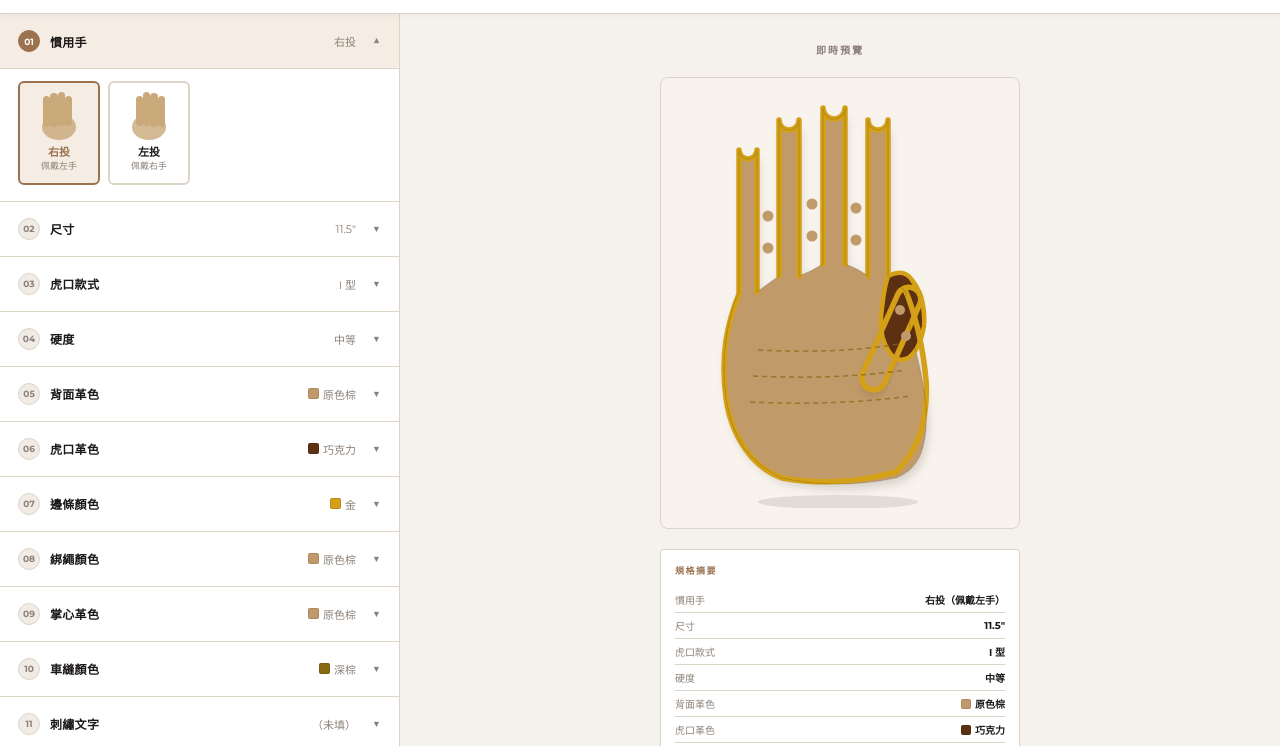
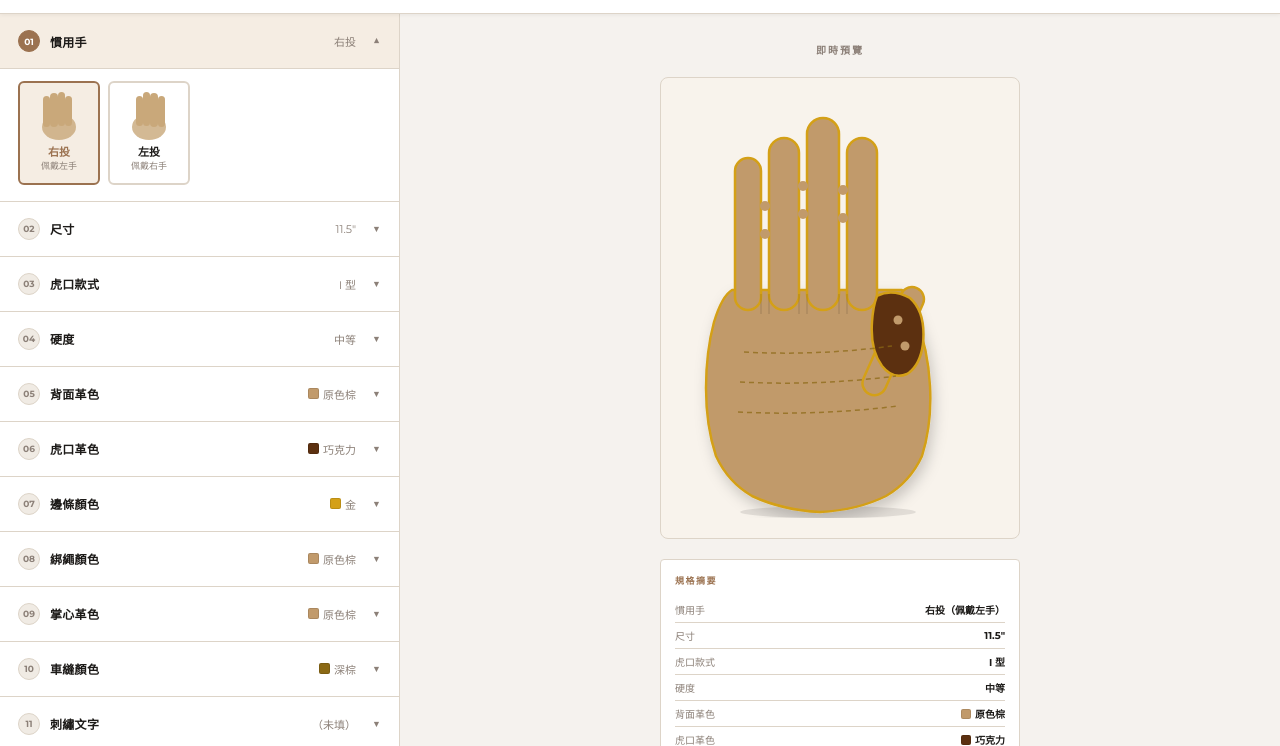
Before and after one commit to mao861225/-mao-agent, a website: page glove-builder.html in a window 1280 px wide. Shown: the part 54-800 px from the top of the page. Drawn offline with Linux system fonts and the light colour scheme; a web font is replaced by a local one.

Commit message:
重繪手套 SVG：修正比例、薄邊條、虎口整合
- 手指改短改寬（比掌心比例正確），改用獨立 rect 堆疊
- 邊條從厚框（5.5px 個別描邊）改為薄邊（2.5px gz-bd class）
- 掌心改大型路徑，手指 rect 下端延伸入掌心形成自然銜接
- 拇指 rect 旋轉 24° 指向右下，與虎口正確連接
- 虎口路徑重定位至食指/拇指交接區
- 更新 WEB_PATHS 座標以匹配新版虎口形狀

Co-Authored-By: Claude Sonnet 4.6 <noreply@anthropic.com>

```diff
--- a/glove-builder.html
+++ b/glove-builder.html
@@ -97,14 +97,16 @@ body{background:var(--bg);color:var(--text);font-family:'Montserrat',sans-serif;
 .glove-stage{background:#F8F3EC;border:1px solid var(--border);border-radius:8px;padding:20px;width:100%;max-width:360px;display:flex;justify-content:center}
 .glove-stage svg{width:100%;max-width:300px;height:auto}
 
-/* SVG zone fills (updated via CSS custom properties) */
+/* SVG zone fills */
 .gz-back{fill:var(--gv-back)}
 .gz-web{fill:var(--gv-web)}
 .gz-palm{fill:var(--gv-palm)}
 .gz-laces{fill:var(--gv-laces)}
-.gz-binding{fill:none;stroke:var(--gv-binding);stroke-linecap:round;stroke-linejoin:round;stroke-width:5.5}
-.gz-stitch{fill:none;stroke:var(--gv-stitching);stroke-width:1.5;stroke-dasharray:5,4;opacity:.75}
-.gz-line{fill:none;stroke:rgba(0,0,0,.13);stroke-width:1.2;stroke-linejoin:round}
+/* binding edge strip on each piece */
+.gz-bd{stroke:var(--gv-binding);stroke-width:2.5;stroke-linecap:round;stroke-linejoin:round}
+.gz-stitch{fill:none;stroke:var(--gv-stitching);stroke-width:1.5;stroke-dasharray:5,4;opacity:.72}
+.gz-sep{fill:none;stroke:rgba(0,0,0,.16);stroke-width:1}
+.gz-line{fill:none;stroke:rgba(0,0,0,.12);stroke-width:1;stroke-linejoin:round}
 
 /* Summary card */
 .scard{background:var(--surface);border:1px solid var(--border);border-radius:var(--r);padding:14px;width:100%;max-width:360px}
@@ -293,95 +295,87 @@ body{background:var(--bg);color:var(--text);font-family:'Montserrat',sans-serif;
     <div class="pv-label">即時預覽</div>
 
     <div class="glove-stage">
-      <svg id="gloveSvg" viewBox="0 0 300 410" xmlns="http://www.w3.org/2000/svg">
+      <!--
+        Baseball glove — back/shell view (右投左戴)
+        ViewBox 300×420, fingers point up, thumb to lower-right.
+        Zones: gz-back (shell), gz-web (web pocket), gz-laces, gz-stitch
+        Binding edge: gz-bd adds thin stroke in --gv-binding color to any element.
+      -->
+      <svg id="gloveSvg" viewBox="0 0 300 420" xmlns="http://www.w3.org/2000/svg">
         <defs>
-          <filter id="gf-sh" x="-20%" y="-8%" width="140%" height="125%">
-            <feDropShadow dx="2" dy="5" stdDeviation="5" flood-color="#00000025"/>
+          <filter id="gf-sh" x="-22%" y="-10%" width="150%" height="135%">
+            <feDropShadow dx="3" dy="7" stdDeviation="7" flood-color="#00000030"/>
           </filter>
         </defs>
 
         <!-- Ground shadow -->
-        <ellipse cx="148" cy="404" rx="80" ry="7" fill="#00000018"/>
+        <ellipse cx="138" cy="414" rx="88" ry="6" fill="#00000018"/>
 
-        <!-- BACK LEATHER + FINGERS (one path) -->
-        <path class="gz-back" filter="url(#gf-sh)" d="
-          M 92,380
-          Q 148,392 206,380
-          Q 222,374 230,358
-          Q 238,338 236,310
-          Q 234,286 228,262
-          Q 222,240 218,220
-          Q 214,205 216,194
-          L 198,178
-          L 198,22 A 10,10 0 0,1 178,22 L 178,178
-          Q 167,170 155,166
-          L 155,10 A 11,11 0 0,1 133,10 L 133,166
-          Q 122,173 109,178
-          L 109,22 A 10,10 0 0,1 89,22 L 89,178
-          Q 79,185 67,194
-          L 67,52 A 9,9 0 0,1 49,52 L 49,194
-          Q 40,212 36,242
-          Q 32,270 36,300
-          Q 40,328 54,350
-          Q 70,370 92,380 Z
-        "/>
+        <!-- ══ PALM BODY ══ -->
+        <path class="gz-back gz-bd" filter="url(#gf-sh)"
+          d="M 42,192
+             Q 32,198 24,224
+             Q 16,254 16,290
+             Q 16,328 26,358
+             Q 38,384 62,398
+             Q 92,412 130,414
+             Q 168,412 196,398
+             Q 220,384 232,358
+             Q 242,326 240,288
+             Q 238,250 226,222
+             Q 217,200 212,192 Z"/>
 
-        <!-- THUMB -->
-        <rect class="gz-back" x="210" y="190" width="24" height="110" rx="12"
-              transform="rotate(24,222,194)" filter="url(#gf-sh)"/>
+        <!-- ══ FINGER STALLS (overlap into palm ~20px) ══ -->
+        <!-- Pinky  — width 26, tips at y=60, base extends to y=212 -->
+        <rect class="gz-back gz-bd" x="45" y="60" width="26" height="152" rx="13"/>
+        <!-- Ring   — width 30 -->
+        <rect class="gz-back gz-bd" x="79" y="40" width="30" height="172" rx="15"/>
+        <!-- Middle — width 32, tallest -->
+        <rect class="gz-back gz-bd" x="117" y="20" width="32" height="192" rx="16"/>
+        <!-- Index  — width 30 -->
+        <rect class="gz-back gz-bd" x="157" y="40" width="30" height="172" rx="15"/>
 
-        <!-- WEB -->
-        <path class="gz-web" id="svgWeb" d="
-          M 198,178 Q 214,170 222,182
-          Q 236,200 234,228
-          Q 230,252 218,260
-          Q 206,266 198,252
-          Q 188,236 192,210
-          Q 194,190 198,178 Z
-        "/>
+        <!-- ══ THUMB (rotated ~24° from vertical toward lower-right) ══ -->
+        <rect class="gz-back gz-bd" x="214" y="190" width="24" height="116" rx="12"
+              transform="rotate(24,226,192)"/>
 
-        <!-- BINDING strokes -->
-        <!-- index finger -->
-        <path class="gz-binding" d="M 198,178 L 198,22 A 10,10 0 0,1 178,22 L 178,178"/>
-        <!-- middle finger -->
-        <path class="gz-binding" d="M 155,166 L 155,10 A 11,11 0 0,1 133,10 L 133,166"/>
-        <!-- ring finger -->
-        <path class="gz-binding" d="M 109,178 L 109,22 A 10,10 0 0,1 89,22 L 89,178"/>
-        <!-- pinky finger -->
-        <path class="gz-binding" d="M 67,194 L 67,52 A 9,9 0 0,1 49,52 L 49,194"/>
-        <!-- thumb -->
-        <rect class="gz-binding" x="210" y="190" width="24" height="110" rx="12"
-              transform="rotate(24,222,194)"/>
-        <!-- web outline -->
-        <path class="gz-binding" d="M 198,178 Q 214,170 222,182 Q 236,200 234,228 Q 230,252 218,260 Q 206,266 198,252 Q 188,236 192,210 Q 194,190 198,178 Z" style="stroke-width:4.5"/>
-        <!-- palm perimeter right side -->
-        <path class="gz-binding" d="M 216,194 Q 222,208 228,232 Q 234,258 236,282 Q 238,310 230,336 Q 222,358 206,374 Q 148,390 92,380 Q 70,372 56,352 Q 40,330 36,300 Q 32,270 36,242 Q 40,218 49,196"/>
+        <!-- ══ WEB POCKET (thumb–index junction) ══ -->
+        <path class="gz-web gz-bd" id="svgWeb"
+          d="M 187,198
+             Q 202,190 220,200
+             Q 236,214 233,246
+             Q 230,268 217,276
+             Q 203,282 192,268
+             Q 180,252 182,224
+             Q 183,208 187,198 Z"/>
 
-        <!-- LACE DOTS (finger gaps + web) -->
-        <circle class="gz-laces" cx="78" cy="118" r="5.5"/>
-        <circle class="gz-laces" cx="78" cy="150" r="5.5"/>
-        <circle class="gz-laces" cx="122" cy="106" r="5.5"/>
-        <circle class="gz-laces" cx="122" cy="138" r="5.5"/>
-        <circle class="gz-laces" cx="166" cy="110" r="5.5"/>
-        <circle class="gz-laces" cx="166" cy="142" r="5.5"/>
-        <circle class="gz-laces" cx="210" cy="212" r="5"/>
-        <circle class="gz-laces" cx="216" cy="238" r="5"/>
+        <!-- ══ LACE DOTS ══ -->
+        <!-- Pinky-Ring gap -->
+        <circle class="gz-laces" cx="75" cy="108" r="5"/>
+        <circle class="gz-laces" cx="75" cy="136" r="5"/>
+        <!-- Ring-Middle gap -->
+        <circle class="gz-laces" cx="113" cy="88" r="5"/>
+        <circle class="gz-laces" cx="113" cy="116" r="5"/>
+        <!-- Middle-Index gap -->
+        <circle class="gz-laces" cx="153" cy="92" r="5"/>
+        <circle class="gz-laces" cx="153" cy="120" r="5"/>
+        <!-- Web laces -->
+        <circle class="gz-laces" cx="208" cy="222" r="4.5"/>
+        <circle class="gz-laces" cx="215" cy="248" r="4.5"/>
 
-        <!-- STITCHING lines on back -->
-        <path class="gz-stitch" d="M 68,252 Q 148,256 210,246"/>
-        <path class="gz-stitch" d="M 63,278 Q 148,282 216,272"/>
-        <path class="gz-stitch" d="M 60,304 Q 148,308 220,298"/>
+        <!-- ══ BACK STITCHING ══ -->
+        <path class="gz-stitch" d="M 54,254 Q 128,258 202,248"/>
+        <path class="gz-stitch" d="M 50,284 Q 128,288 206,278"/>
+        <path class="gz-stitch" d="M 48,314 Q 128,318 208,308"/>
 
-        <!-- ZONE OUTLINES (thin definition lines) -->
-        <path class="gz-line" d="
-          M 92,380 Q 148,392 206,380 Q 222,374 230,358 Q 238,338 236,310
-          Q 234,286 228,262 Q 222,240 218,220 Q 214,205 216,194
-          L 198,178 L 198,22 A 10,10 0 0,1 178,22 L 178,178
-          Q 167,170 155,166 L 155,10 A 11,11 0 0,1 133,10 L 133,166
-          Q 122,173 109,178 L 109,22 A 10,10 0 0,1 89,22 L 89,178
-          Q 79,185 67,194 L 67,52 A 9,9 0 0,1 49,52 L 49,194
-          Q 40,212 36,242 Q 32,270 36,300 Q 40,328 54,350 Q 70,370 92,380 Z
-        "/>
+        <!-- ══ FINGER-GAP LINES (show lace channel between stalls) ══ -->
+        <line class="gz-sep" x1="71" y1="196" x2="71" y2="216"/>
+        <line class="gz-sep" x1="79" y1="196" x2="79" y2="216"/>
+        <line class="gz-sep" x1="109" y1="196" x2="109" y2="216"/>
+        <line class="gz-sep" x1="117" y1="196" x2="117" y2="216"/>
+        <line class="gz-sep" x1="149" y1="196" x2="149" y2="216"/>
+        <line class="gz-sep" x1="157" y1="196" x2="157" y2="216"/>
+
       </svg>
     </div>
 
@@ -494,12 +488,13 @@ function setHand(v){
 }
 window.setHand=setHand;
 
-/* Web style paths */
+/* Web style paths — all share same outer shape, zone fill changes */
+const WEB_BASE='M 187,198 Q 202,190 220,200 Q 236,214 233,246 Q 230,268 217,276 Q 203,282 192,268 Q 180,252 182,224 Q 183,208 187,198 Z';
 const WEB_PATHS={
-  'i-web':  'M 198,178 Q 214,170 222,182 Q 236,200 234,228 Q 230,252 218,260 Q 206,266 198,252 Q 188,236 192,210 Q 194,190 198,178 Z',
-  'h-web':  'M 198,178 Q 214,170 224,184 Q 240,204 238,232 Q 234,256 220,264 Q 206,270 196,254 Q 184,238 188,210 Q 192,188 198,178 Z',
-  'basket': 'M 196,174 Q 216,164 228,180 Q 246,202 244,234 Q 240,260 224,270 Q 208,278 196,262 Q 182,244 184,214 Q 187,190 196,174 Z',
-  'single-post':'M 200,180 Q 210,176 216,188 Q 224,206 222,232 Q 218,250 210,256 Q 202,260 198,248 Q 190,232 194,210 Q 196,192 200,180 Z',
+  'i-web':      WEB_BASE,
+  'h-web':      WEB_BASE,
+  'basket':     WEB_BASE,
+  'single-post':WEB_BASE,
 };
 function setWeb(v,label){
   ST.web=v;
```
